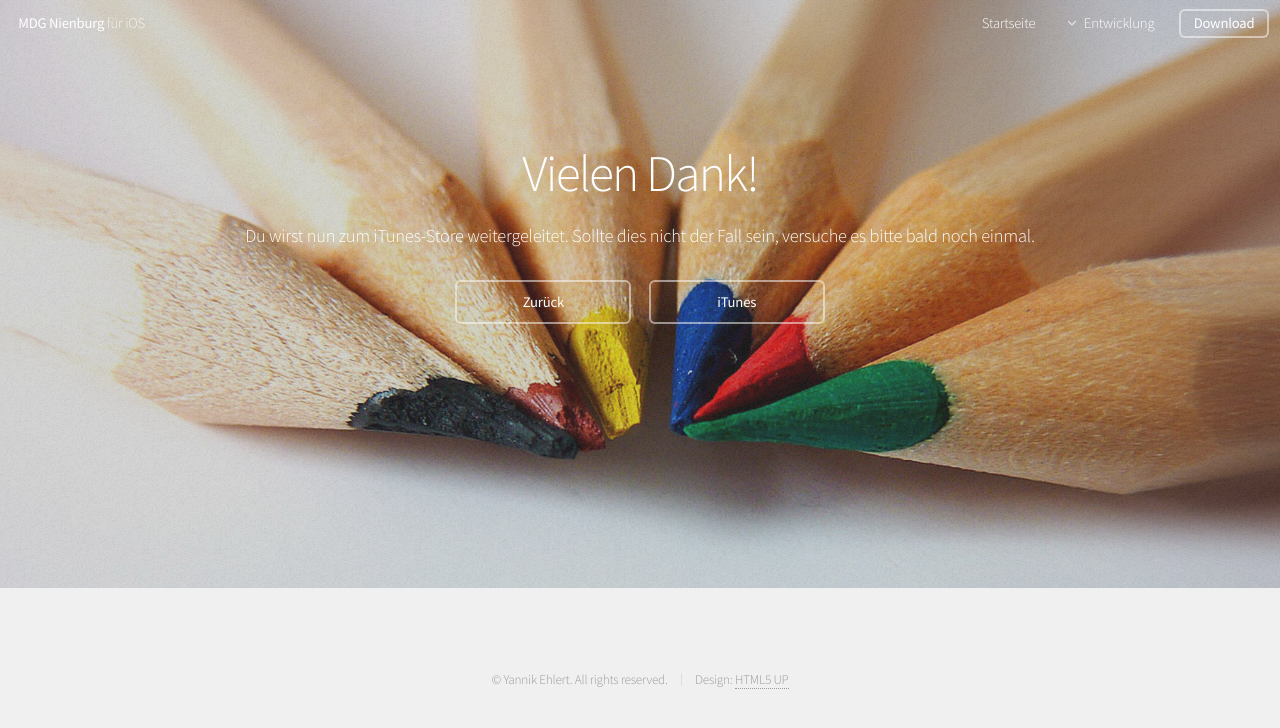
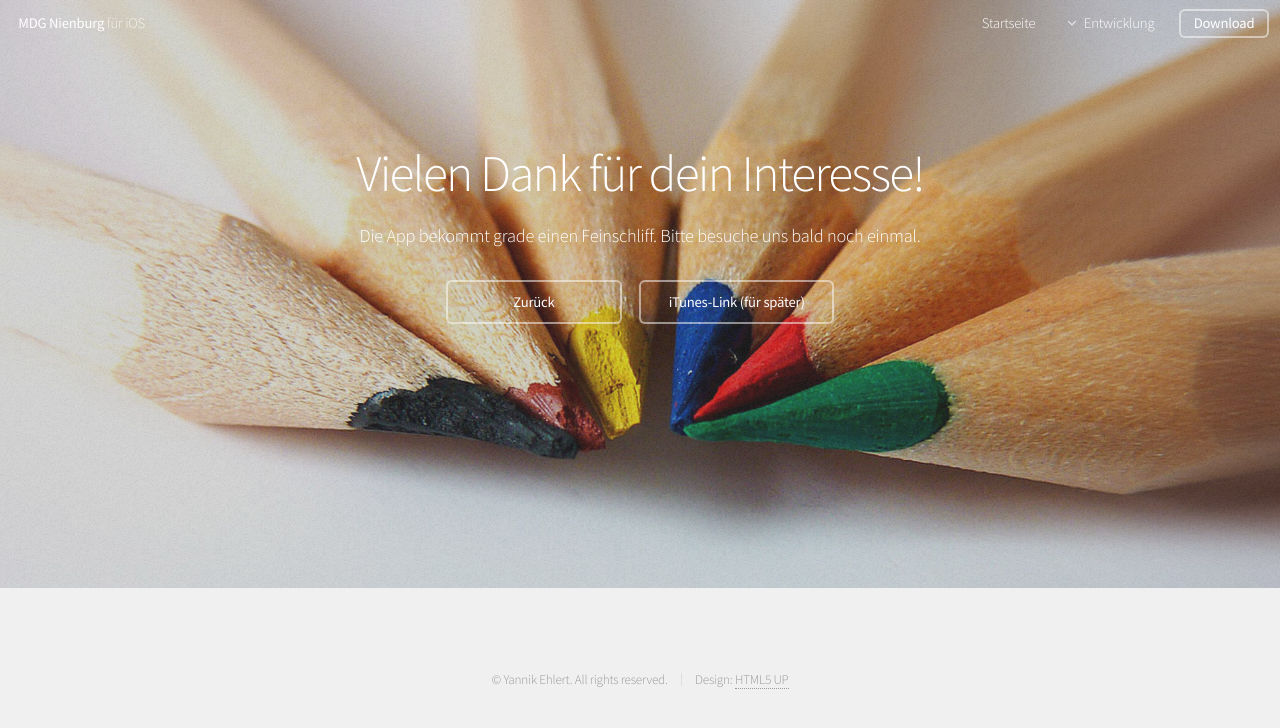
Before and after one commit to MDG-Apps/ios, a plain HTML site: page download.html in a window 1280 px wide. Drawn offline with Linux system fonts and the light colour scheme.

Commit message:
app offline for minor updates

```diff
--- a/download.html
+++ b/download.html
@@ -14,7 +14,7 @@
 		<script src="js/jquery.min.js"></script>
 		<script src="js/jquery.dropotron.min.js"></script>
 		<script src="js/jquery.scrollgress.min.js"></script>
-		<meta http-equiv="refresh" content="5;url=https://itunes.apple.com/de/app/mdg-nienburg/id921382324?mt=8">
+		<!--meta http-equiv="refresh" content="5;url=https://itunes.apple.com/de/app/mdg-nienburg/id921382324?mt=8"-->
 		<script src="js/skel.min.js"></script>
 		<script src="js/skel-layers.min.js"></script>
 		<script src="js/init.js"></script>
@@ -47,12 +47,13 @@
 
 		<!-- Banner -->
 			<section id="banner">
-				<h2>Vielen Dank!</h2>
-				<p>Du wirst nun zum iTunes-Store weitergeleitet. Sollte dies nicht der Fall sein, versuche es bitte bald noch einmal.</p>
+				<h2>Vielen Dank für dein Interesse!</h2>
+				<!--p>Du wirst nun zum iTunes-Store weitergeleitet. Sollte dies nicht der Fall sein, versuche es bitte bald noch einmal.</p-->
+				<p>Die App bekommt grade einen Feinschliff. Bitte besuche uns bald noch einmal.</p>
 
 				<ul class="actions">
 					<li><a href="javascript:history.back()" class="button">Zurück</a></li>
-					<li><a href="https://itunes.apple.com/de/app/mdg-nienburg/id921382324?mt=8" class="button">iTunes</a></li>
+					<li><a href="https://itunes.apple.com/de/app/mdg-nienburg/id921382324?mt=8" class="button">iTunes-Link (für später)</a></li>
 				</ul>
 			</section>
 
```
